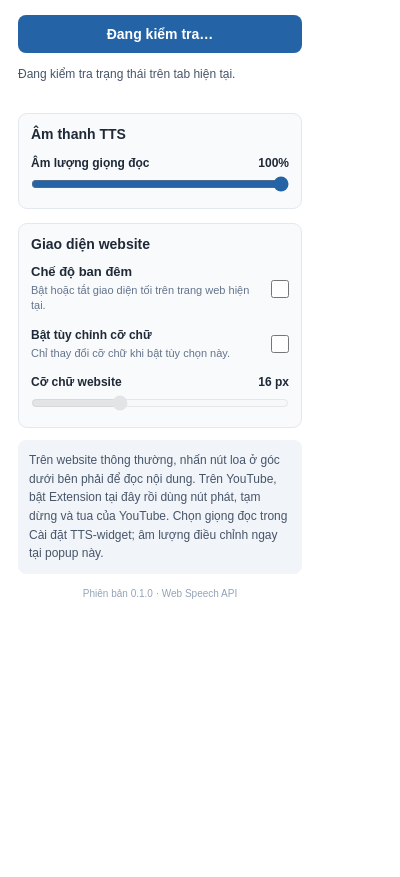
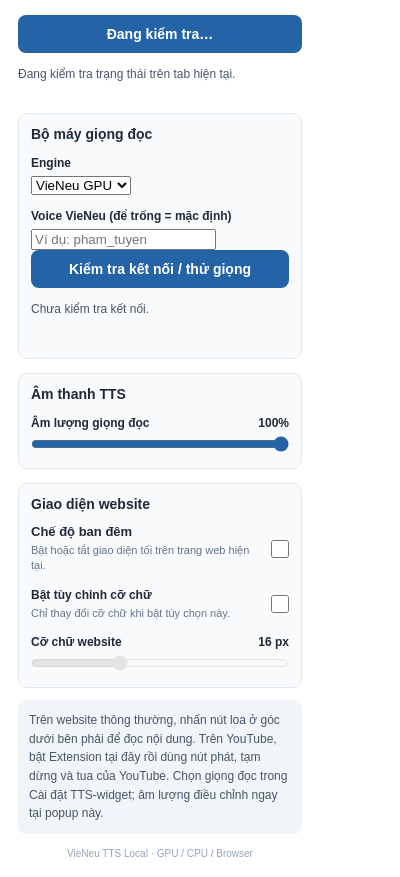
Before and after one commit to tranminhhuydn/TTS-widget, a browser extension: page tts-widget-chrome-extension/popup.html in a window 400 px wide. Shown: the part 63-940 px from the top of the page. Before the commit the page ends 844 px from the top, so only its background shows below. Drawn offline with Linux system fonts and the light colour scheme.

Commit message:
Add VieNeu local GPU/CPU engine controls

```diff
--- a/tts-widget-chrome-extension/popup.html
+++ b/tts-widget-chrome-extension/popup.html
@@ -23,6 +23,20 @@
       Đang kiểm tra trạng thái trên tab hiện tại.
     </p>
 
+    <section class="appearance-setting audio-setting" aria-label="Bộ máy giọng đọc">
+      <h2>Bộ máy giọng đọc</h2>
+      <label class="font-size-row" for="ttsEngine"><span>Engine</span></label>
+      <select id="ttsEngine">
+        <option value="vieneu-gpu">VieNeu GPU</option>
+        <option value="vieneu-cpu">VieNeu CPU</option>
+        <option value="browser">Browser TTS</option>
+      </select>
+      <label class="font-size-row" for="ttsLocalVoice"><span>Voice VieNeu (để trống = mặc định)</span></label>
+      <input id="ttsLocalVoice" type="text" placeholder="Ví dụ: pham_tuyen">
+      <button id="testLocalTts" type="button">Kiểm tra kết nối / thử giọng</button>
+      <p id="ttsEngineStatus" class="status" role="status" aria-live="polite">Chưa kiểm tra kết nối.</p>
+    </section>
+
     <section class="appearance-setting audio-setting" aria-label="Âm thanh TTS">
       <h2>Âm thanh TTS</h2>
       <label class="font-size-row" for="ttsVolume"><span>Âm lượng giọng đọc</span><output id="ttsVolumeValue">100%</output></label>
@@ -45,7 +59,7 @@
       Trên YouTube, bật Extension tại đây rồi dùng nút phát, tạm dừng và tua của YouTube.
       Chọn giọng đọc trong Cài đặt TTS-widget; âm lượng điều chỉnh ngay tại popup này.
     </div>
-    <footer>Phiên bản 0.1.0 · Web Speech API</footer>
+    <footer>VieNeu TTS Local · GPU / CPU / Browser</footer>
   </main>
 </body>
 </html>
```
